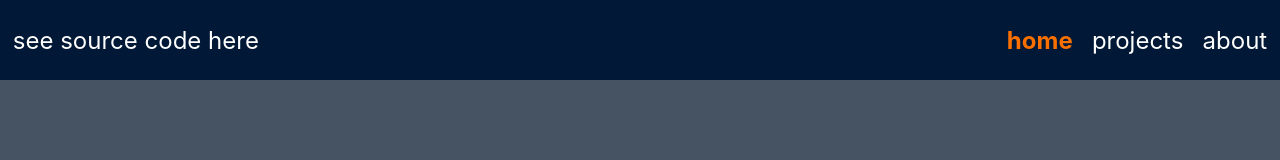
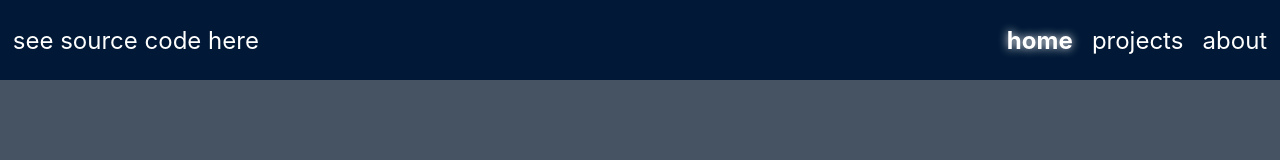
Before and after one commit to unamednada/local_test, a React (Create React App) app: page / in a window 1280 px wide. Shown: the top 160 px of the page. Built offline with nearby package versions, Linux system fonts and the light colour scheme.

Commit message:
Add css to header

```diff
--- a/src/components/Header/Header.css
+++ b/src/components/Header/Header.css
@@ -33,6 +33,18 @@ a {
   font-size: 1.5em;
 }
 
+a:hover {
+  text-shadow: 0px 0px 10px #fff;
+  transition: 0.2s ease-in-out;
+  animation: blinker 1s linear infinite;
+}
+
 .header-right a {
   margin-left: 1.2rem;
 }
+
+@keyframes blinker {
+  50% {
+    opacity: 0.5;
+  }
+}
--- a/src/pages/Home/Home.css
+++ b/src/pages/Home/Home.css
@@ -1,4 +1,4 @@
 #home-link {
-  color: #f97000;
-  font-weight: bolder;
+  text-shadow: 0px 0px 10px #fff;
+  font-weight: bold;
 }
```
